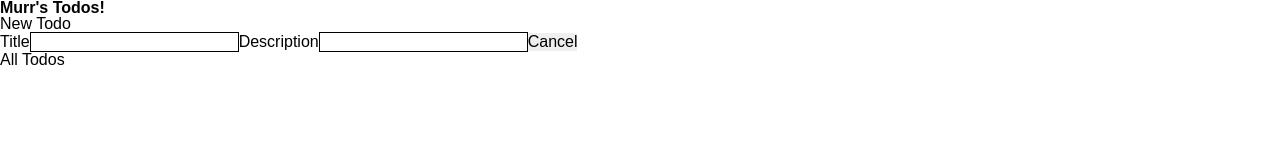
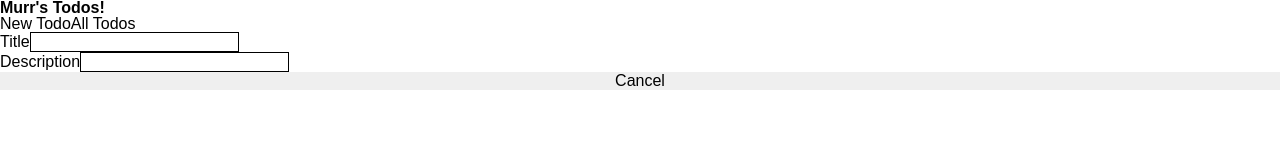
Before and after one commit to programmurr/todo-list, a website built with webpack: page dist/index.html in a window 1280 px wide. Both pictures are taken after a click on the element "New Todo". Built offline with nearby package versions, Linux system fonts and the light colour scheme.

Commit message:
Fix bug with multiple new todo forms

```diff
--- a/src/index.js
+++ b/src/index.js
@@ -9,12 +9,6 @@ import DOM from './scripts/dom.js';
 	newTodo.addEventListener('click', _makeNewTodo);
 
 	function _makeNewTodo() {
-		DOM().newTodoForm(this);
+		DOM().newTodoForm();
 	}
 })();
-
-// Make home page
-// Brief intro
-// Make a new Todo button
-// Put new Todo form below that button
-// Basically - remove the click event fron the nav div it's causing problems
--- a/src/scripts/dom.js
+++ b/src/scripts/dom.js
@@ -1,9 +1,15 @@
 const DOM = () => {
-	function newTodoForm(div) {
+	function newTodoForm() {
 		// title
 		// description
 		// dueDate
 		// priority
+
+		const subContent = document.querySelector('#sub-content');
+
+		if (subContent.children.length === 0) {
+			_removeForm();
+
 			const newTodoContainer = document.createElement('div');
 			newTodoContainer.className = 'new-input';
 			newTodoContainer.id = 'new-todo-container';
@@ -40,15 +46,13 @@ const DOM = () => {
 			newTodoContainer.appendChild(descriptionLabel);
 			newTodoContainer.appendChild(cancelButton);
 
-		div.appendChild(newTodoContainer);
-
-		console.log(div);
+			subContent.appendChild(newTodoContainer);
 
 			cancelButton.addEventListener('click', _removeForm);
+		}
 
 		function _removeForm() {
-			div.innerHTML = '';
-			div.textContent = 'New Todo';
+			subContent.innerHTML = '';
 		}
 	}
 
--- a/src/styles/style.css
+++ b/src/styles/style.css
@@ -11,8 +11,16 @@ body {
 	line-height: 1;
 }
 
+.nav-bar {
+	display: flex;
+}
+
 .nav-bar:hover {
 	cursor: pointer;
+}
+
+#new-todo-container {
+	display: grid;
 }
 
 input {
```
Also changed, not shown: dist/bundle.js, dist/index.html. Lines whose indentation alone changed are shown as unchanged.
